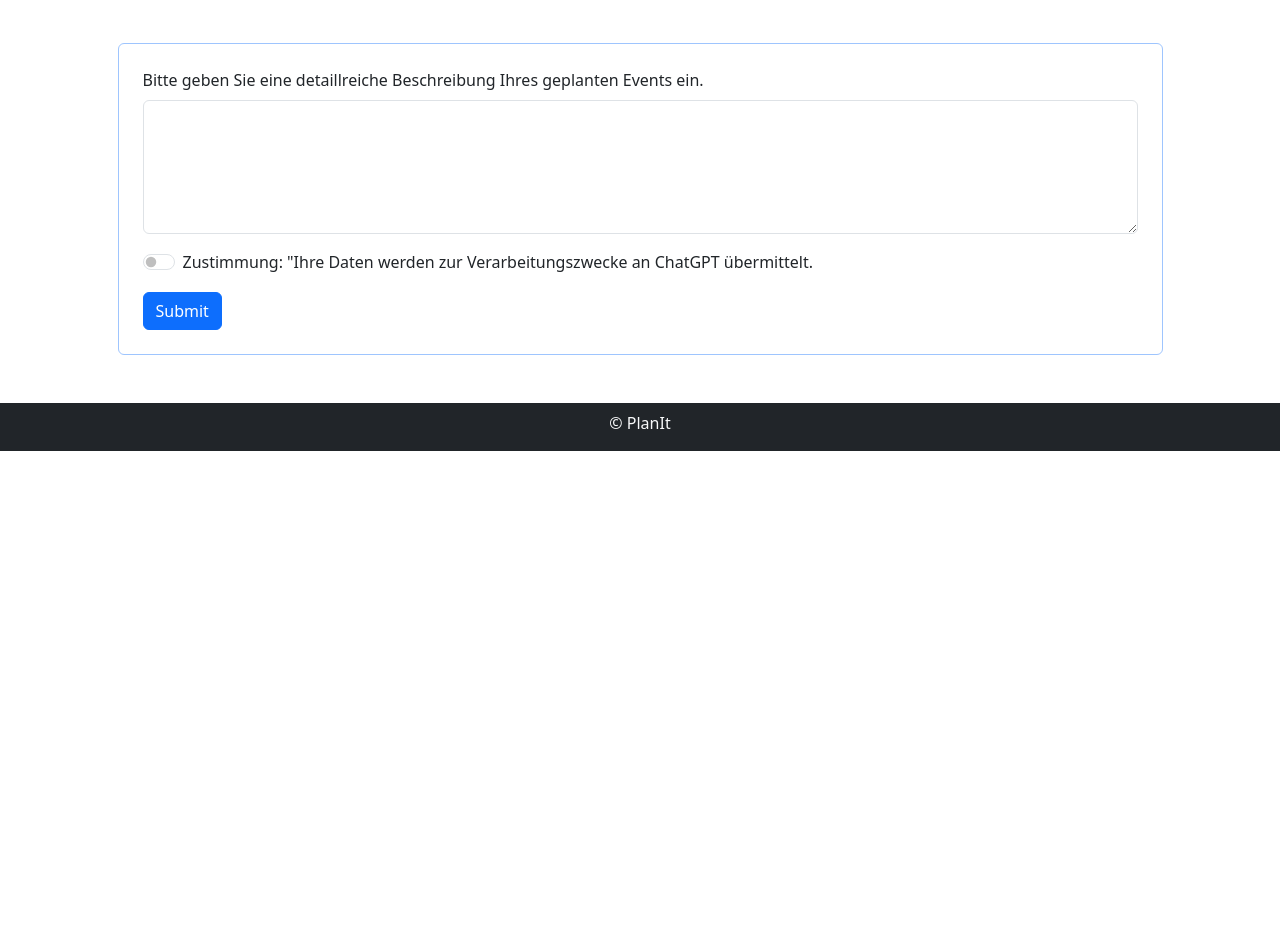
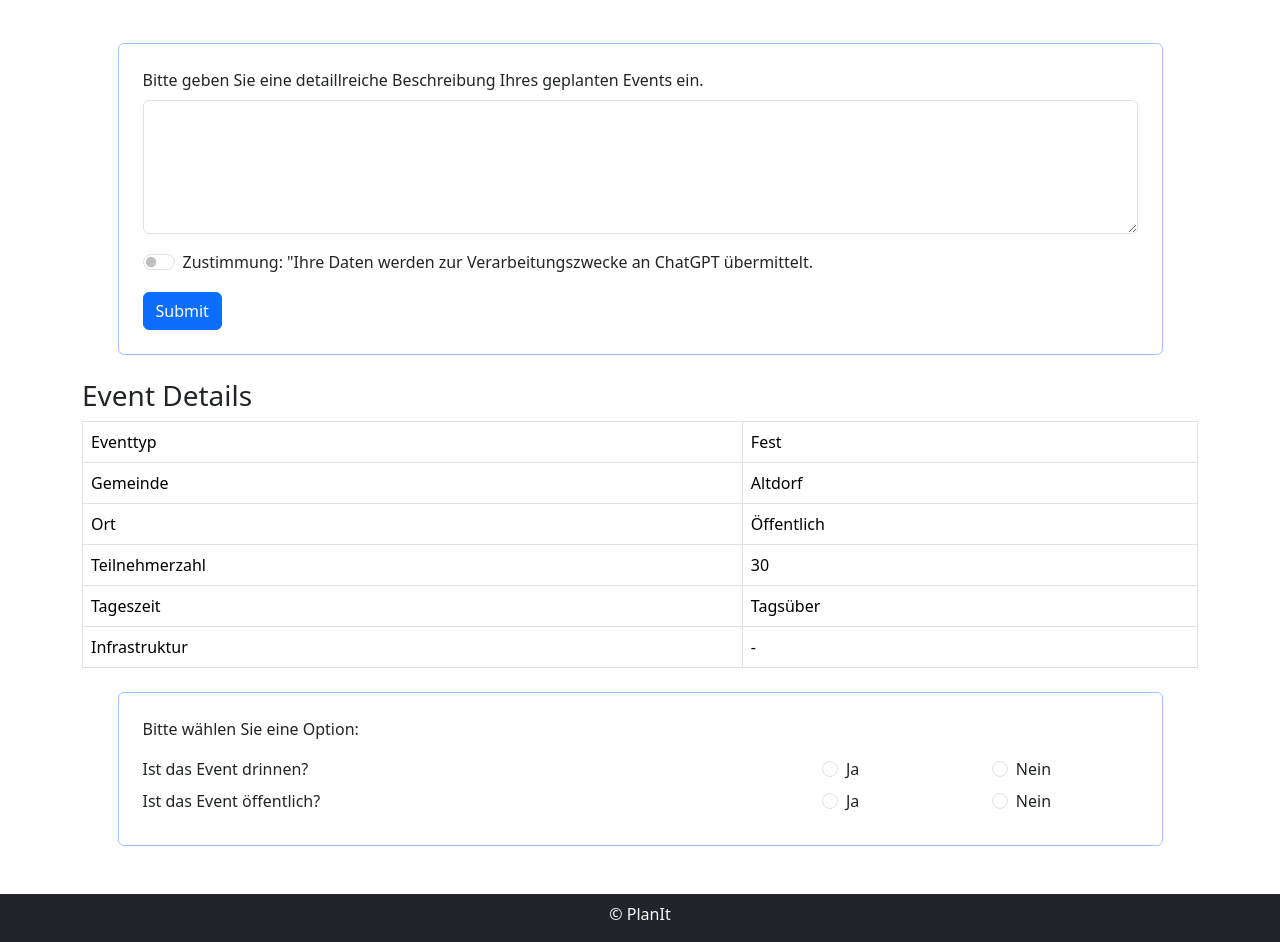
Before and after one commit to mogisler/Hackaton25, a website: page index.html in a window 1280 px wide. Shown: the part 89-1031 px from the top of the page. Before the commit the page ends 800 px from the top, so only its background shows below. Drawn offline with nearby package versions, Linux system fonts and the light colour scheme.

Commit message:
table and radiobuttons

```diff
--- /dev/null
+++ b/displaytable.js
@@ -0,0 +1,55 @@
+// Function to create and display the table
+function displayTable(data) {
+    const tableContainer = document.getElementById("tableContainer");
+
+    // Clear any existing content in the container
+    tableContainer.innerHTML = "";
+
+    // Create a table element
+    const table = document.createElement("table");
+    table.className = "table table-bordered";
+
+    // Create the table body
+    const tbody = document.createElement("tbody");
+    for (const key in data) {
+        const row = document.createElement("tr");
+
+        const keyCell = document.createElement("td");
+        keyCell.textContent = key;
+        row.appendChild(keyCell);
+
+        const valueCell = document.createElement("td");
+
+        valueCell.contentEditable = true;
+        valueCell.classList.add("editable-cell");
+        valueCell.textContent = data[key];
+        valueCell.addEventListener("blur", () => {
+            console.log(`Updated ${key}: ${valueCell.textContent}`);
+            data[key] = valueCell.textContent; // Update the data object
+        });
+        row.appendChild(valueCell);
+
+        tbody.appendChild(row);
+    }
+    table.appendChild(tbody);
+
+    // Append the table to the container
+    tableContainer.appendChild(table);
+}
+
+// Fetch the JSON data and display it
+fetch("testoutput.json")
+    .then((response) => {
+        console.log("Fetching JSON...");
+        if (!response.ok) {
+            throw new Error("Failed to fetch JSON file");
+        }
+        return response.json();
+    })
+    .then((data) => {
+        console.log("JSON Data:", data);
+        displayTable(data);
+    })
+    .catch((error) => {
+        console.error("Error fetching JSON:", error);
+    });
--- a/index.html
+++ b/index.html
@@ -40,6 +40,45 @@
             </div>
         </div>
     </main>
+    <div class="container mt-4">
+        <h3>Event Details</h3>
+        <div id="tableContainer"></div>
+    </div>
+    <div class="container mt-4">
+        <div class="row justify-content-center">
+            <div class="col-11 my-auto border border-primary-subtle p-4 rounded">
+                <p>Bitte wählen Sie eine Option:</p>
+                <!-- Row 1 -->
+                <div class="row align-items-center mb-2">
+                    <div class="col-8">
+                        <p class="mb-0">Ist das Event drinnen?</p>
+                    </div>
+                    <div class="col-2">
+                        <input class="form-check-input" type="radio" name="eventLocation" id="radioJa1" value="Ja">
+                        <label class="form-check-label ms-1" for="radioJa1">Ja</label>
+                    </div>
+                    <div class="col-2">
+                        <input class="form-check-input" type="radio" name="eventLocation" id="radioNein1" value="Nein">
+                        <label class="form-check-label ms-1" for="radioNein1">Nein</label>
+                    </div>
+                </div>
+                <!-- Row 2 -->
+                <div class="row align-items-center mb-2">
+                    <div class="col-8">
+                        <p class="mb-0">Ist das Event öffentlich?</p>
+                    </div>
+                    <div class="col-2">
+                        <input class="form-check-input" type="radio" name="eventPublic" id="radioJa2" value="Ja">
+                        <label class="form-check-label ms-1" for="radioJa2">Ja</label>
+                    </div>
+                    <div class="col-2">
+                        <input class="form-check-input" type="radio" name="eventPublic" id="radioNein2" value="Nein">
+                        <label class="form-check-label ms-1" for="radioNein2">Nein</label>
+                    </div>
+                </div>
+            </div>
+        </div>
+    </div>
     <footer>
         <div class="footer bg-dark text-light text-center text-lg-start mt-5">
             <div class="row">
@@ -56,6 +95,7 @@
         integrity="sha384-YUe2LzesAfftltw+PEaao2tjU/QATaW/rOitAq67e0CT0Zi2VVRL0oC4+gAaeBKu"
         crossorigin="anonymous"></script>
     <script src="frontend.js"></script>
+    <script src="displaytable.js"></script>
 </body>
 
 </html>
--- /dev/null
+++ b/testoutput.json
@@ -0,0 +1,8 @@
+{
+    "Eventtyp": "Fest",
+    "Gemeinde": "Altdorf",
+    "Ort": "Öffentlich",
+    "Teilnehmerzahl": 30,
+    "Tageszeit": "Tagsüber",
+    "Infrastruktur": "-"
+  }
```
